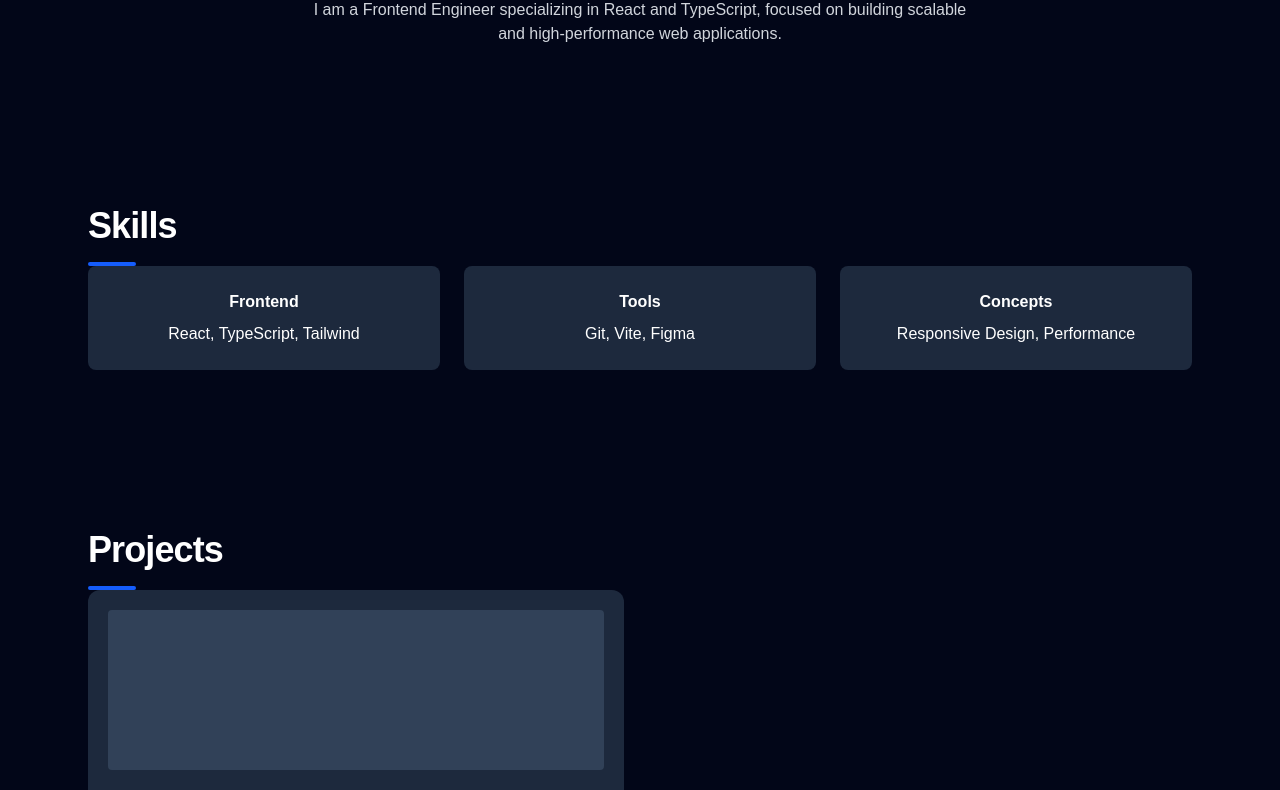
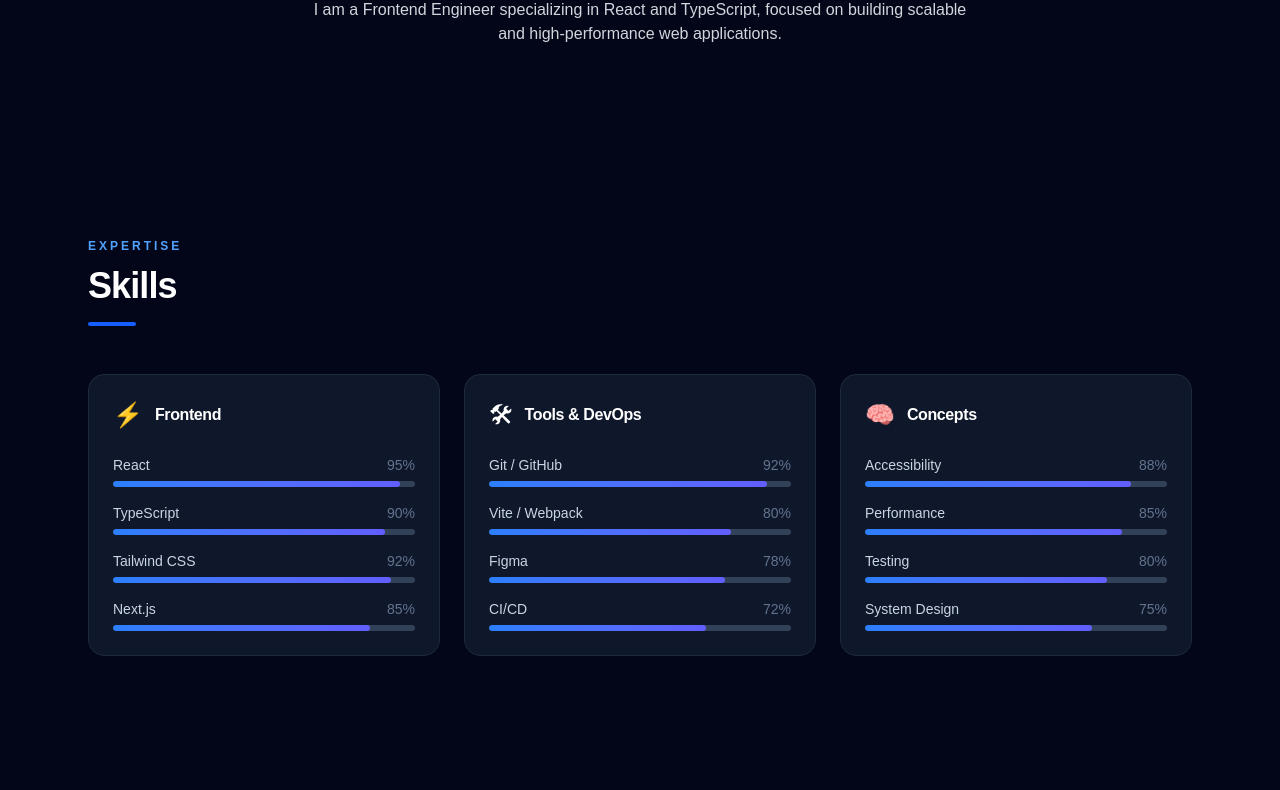
Before and after one commit to md-sazzadul/portfolio, a React (Vite) app: page / in a window 1280 px wide. Shown: the part 942-1732 px from the top of the page. Built offline with nearby package versions, Linux system fonts and the light colour scheme.

Commit message:
feat: replace skill boxes with animated progress bars

```diff
--- a/src/sections/Skills.tsx
+++ b/src/sections/Skills.tsx
@@ -1,34 +1,90 @@
 import { motion } from 'framer-motion';
 import SectionTitle from '../components/SectionTitle';
 
+const skillGroups = [
+  {
+    category: 'Frontend',
+    icon: '⚡',
+    skills: [
+      { name: 'React', level: 95 },
+      { name: 'TypeScript', level: 90 },
+      { name: 'Tailwind CSS', level: 92 },
+      { name: 'Next.js', level: 85 },
+    ],
+  },
+  {
+    category: 'Tools & DevOps',
+    icon: '🛠',
+    skills: [
+      { name: 'Git / GitHub', level: 92 },
+      { name: 'Vite / Webpack', level: 80 },
+      { name: 'Figma', level: 78 },
+      { name: 'CI/CD', level: 72 },
+    ],
+  },
+  {
+    category: 'Concepts',
+    icon: '🧠',
+    skills: [
+      { name: 'Accessibility', level: 88 },
+      { name: 'Performance', level: 85 },
+      { name: 'Testing', level: 80 },
+      { name: 'System Design', level: 75 },
+    ],
+  },
+];
+
 const Skills = () => {
   return (
+    <section id="skills" className="py-28">
+      <SectionTitle label="Expertise" title="Skills" />
+
+      <div className="grid md:grid-cols-3 gap-6 mt-12">
+        {skillGroups.map(({ category, icon, skills }, gi) => (
           <motion.div
-      initial={{ opacity: 0, y: 40 }}
-      animate={{ opacity: 1, y: 0 }}
-      transition={{ duration: 0.6 }}
+            key={category}
+            initial={{ opacity: 0, y: 30 }}
+            whileInView={{ opacity: 1, y: 0 }}
+            viewport={{ once: true }}
+            transition={{ duration: 0.6, delay: gi * 0.1 }}
+            className="card p-6"
           >
-      <section id="skills" className="py-20">
-        <SectionTitle title="Skills" />
-
-        <div className="grid md:grid-cols-3 gap-6 text-center">
-          <div className="bg-slate-800 p-6 rounded-lg">
-            <h3 className="font-bold mb-2">Frontend</h3>
-            <p>React, TypeScript, Tailwind</p>
+            <div className="flex items-center gap-3 mb-6">
+              <span className="text-2xl">{icon}</span>
+              <h3 className="font-bold text-white tracking-tight">
+                {category}
+              </h3>
             </div>
 
-          <div className="bg-slate-800 p-6 rounded-lg">
-            <h3 className="font-bold mb-2">Tools</h3>
-            <p>Git, Vite, Figma</p>
+            <div className="space-y-4">
+              {skills.map(({ name, level }, si) => (
+                <div key={name}>
+                  <div className="flex justify-between text-sm mb-1.5">
+                    <span className="text-slate-300">{name}</span>
+                    <span className="text-slate-500 tabular-nums">
+                      {level}%
+                    </span>
                   </div>
-
-          <div className="bg-slate-800 p-6 rounded-lg">
-            <h3 className="font-bold mb-2">Concepts</h3>
-            <p>Responsive Design, Performance</p>
+                  <div className="h-1.5 bg-slate-700 rounded-full overflow-hidden">
+                    <motion.div
+                      initial={{ width: 0 }}
+                      whileInView={{ width: `${level}%` }}
+                      viewport={{ once: true }}
+                      transition={{
+                        duration: 0.9,
+                        delay: si * 0.08,
+                        ease: 'easeOut',
+                      }}
+                      className="h-full bg-linear-to-r from-blue-500 to-indigo-500 rounded-full"
+                    />
                   </div>
                 </div>
+              ))}
+            </div>
+          </motion.div>
+        ))}
+      </div>
     </section>
-    </motion.div>
   );
 };
 
```
Lines whose indentation alone changed are shown as unchanged.
